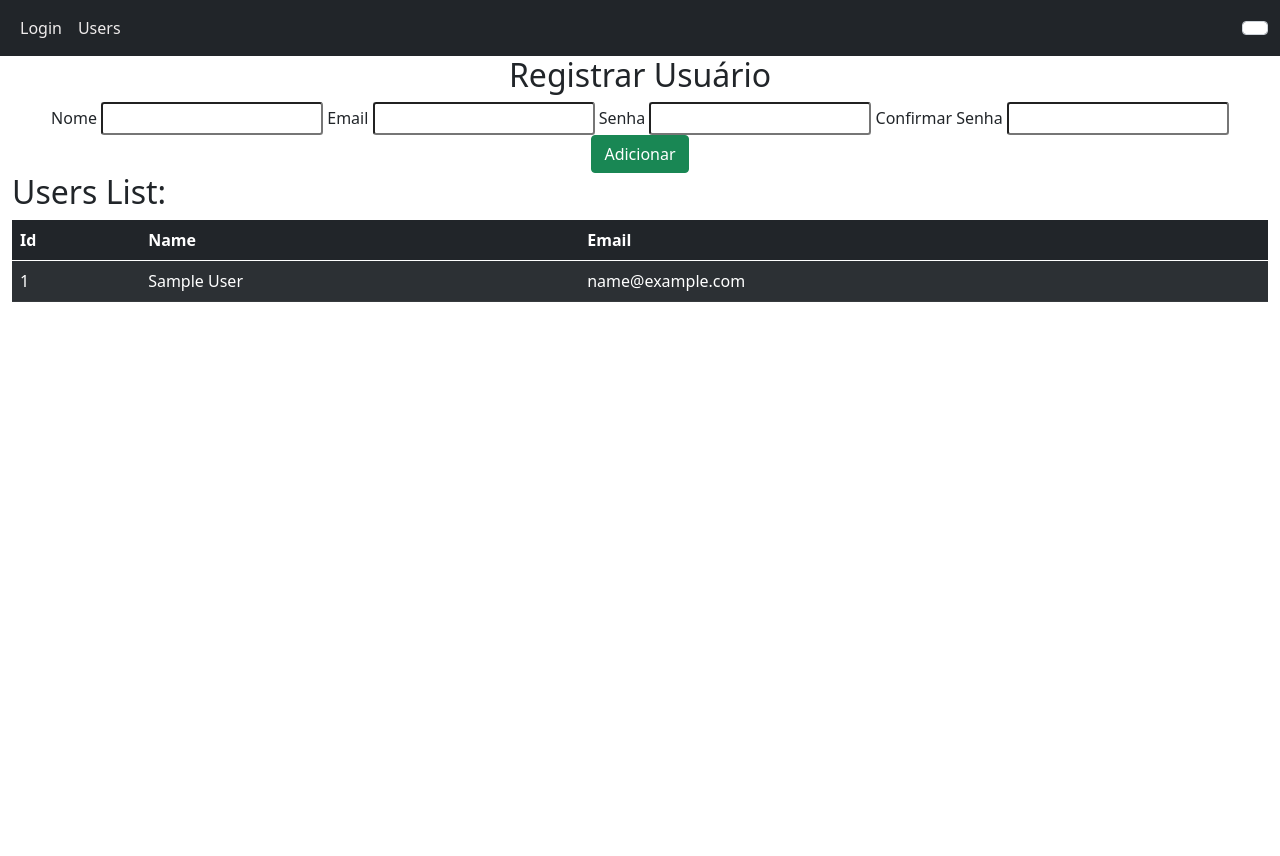
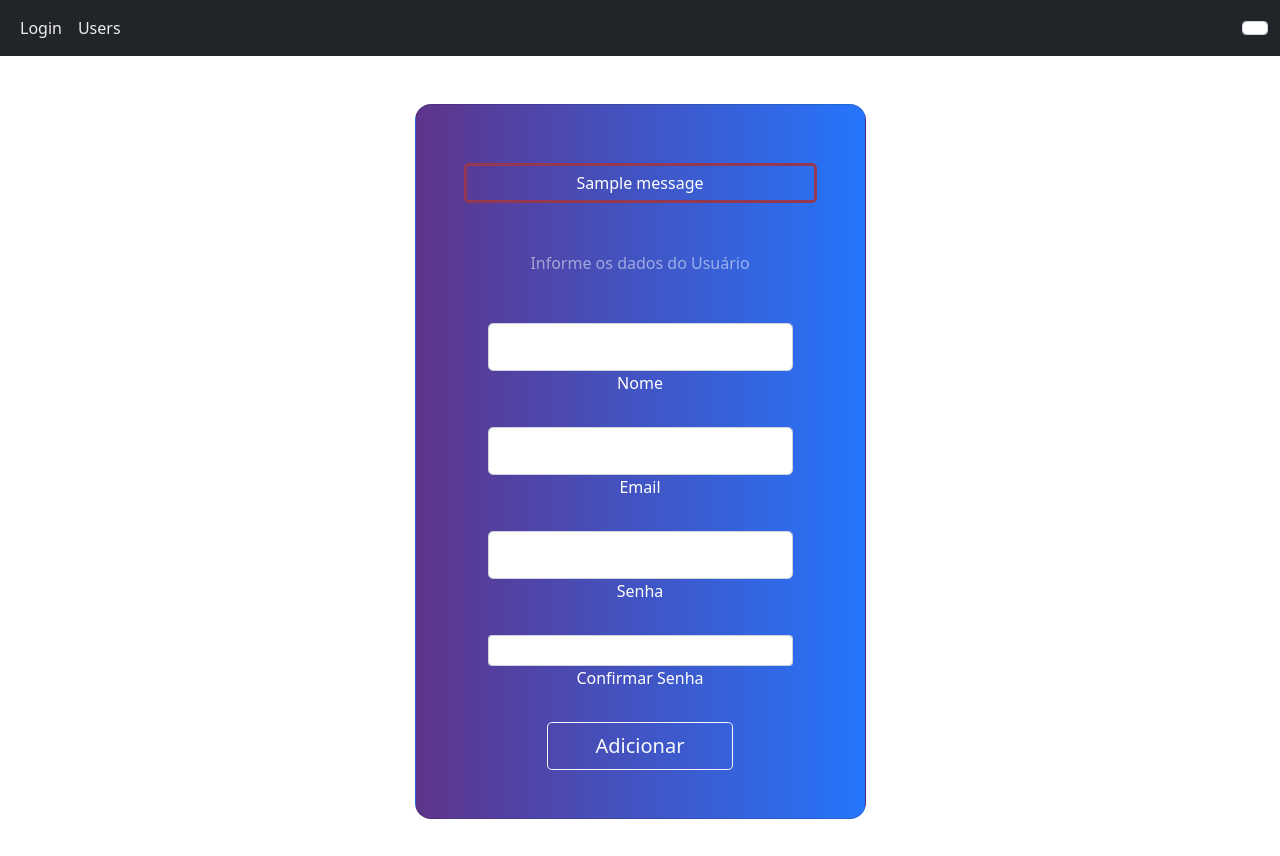
Before and after one commit to EudesAlves/StockControl, a Django app: page /register/ in a window 1280 px wide. Before the commit the page ends 302 px from the top, so only its background shows below. Run offline with Django 5.2, Linux system fonts and the light colour scheme; tables that the repository leaves empty hold one stand-in row (values such as "Sample post"); one stand-in notice (Sample message) is shown.

Commit message:
Criado Mensagens de erro para Login. Criado Validação e mensagens para Registro de Usuário.

```diff
--- a/app_login/templates/users/base.html
+++ b/app_login/templates/users/base.html
@@ -1,3 +1,4 @@
+{% load static %}
 <!doctype html>
 <html lang="en">
   <head>
@@ -7,6 +8,8 @@
 
     <!-- Bootstrap CSS -->
     <link href="https://cdn.jsdelivr.net/npm/bootstrap@5.0.2/dist/css/bootstrap.min.css" rel="stylesheet" integrity="sha384-EVSTQN3/azprG1Anm3QDgpJLIm9Nao0Yz1ztcQTwFspd3yD65VohhpuuCOmLASjC" crossorigin="anonymous">
+    <link href="{% static 'css/login.css' %}" rel="stylesheet" type="text/css" />
+    <link href="{% static 'css/util.css' %}" rel="stylesheet" type="text/css" />
 
     <title>Registre</title>
   </head>
--- a/app_login/templates/users/register.html
+++ b/app_login/templates/users/register.html
@@ -1,36 +1,50 @@
 {% extends 'users/base.html' %}
 {% block content %}
-<div class="container-fluid"></div>
+<section class="vh-100">
+    <div class="container py-5 h-100">
+      <div class="row d-flex justify-content-center align-items-center h-100">
+        <div class="col-12 col-md-8 col-lg-6 col-xl-5">
+          <div class="card bg-dark gradient-custom text-white" style="border-radius: 1rem;">
+            <div class="card-body p-5 text-center">
+                <div class="mb-5">
+                    {% for message in messages %}
+                    <span class="message_error" role="alert">{{message}}</span>
+                    {% endfor %}
+                  </div>
+
+                  <div class="container-fluid">
                     <form action="{% url 'register' %}" method="POST">
                         {% csrf_token %}
-        <div style="text-align: center;" class="container-fluid">
-            <h2>Registrar Usuário</h2>
-            Nome <input name="user_name" class="form-control-sm" type="text">
-            Email <input name="user_email" class="form-control-sm" type="text">
-            Senha <input name="login_password" class="form-control-sm" type="password">
-            Confirmar Senha <input name="login_password_confirm" class="form-control-sm" type="password">
-            <button class="btn btn-success form-control-sm">Adicionar</button>
+                        <p class="text-white-50 mb-5">Informe os dados do Usuário</p>
+
+                        <div data-mdb-input-init class="form-outline form-white mb-4">
+                            <input name="user_name" type="text" id="typeNameX" class="form-control form-control-lg" />
+                            <label class="form-label" for="typeEmailX">Nome</label>
                         </div>
+
+                        <div data-mdb-input-init class="form-outline form-white mb-4">
+                            <input name="user_email" type="email" id="typeEmailX" class="form-control form-control-lg" />
+                            <label class="form-label" for="typeEmailX">Email</label>
+                        </div>
+
+                        <div data-mdb-input-init class="form-outline form-white mb-4">
+                            <input name="login_password" type="password" id="typePasswordX" class="form-control form-control-lg" />
+                            <label class="form-label" for="typeEmailX">Senha</label>
+                        </div>
+
+                        <div data-mdb-input-init class="form-outline form-white mb-4">
+                            <input name="login_password_confirm" type="password" id="typePasswordConfirmX" class="form-control form-control-sm" />
+                            <label class="form-label" for="typeEmailX">Confirmar Senha</label>
+                        </div>
+
+                        <button data-mdb-button-init data-mdb-ripple-init class="btn btn-outline-light btn-lg px-5" type="submit">Adicionar</button>
                     </form>
                 </div>
 
-<div class="container-fluid">
-    <h2>Users List:</h2>
-    <table class="table table-dark table-hover table-striped">
-        <thead>
-            <th>Id</th>
-            <th>Name</th>
-            <th>Email</th>
-        </thead>
-        <tbody>
-            {% for user in users %}
-            <tr class="table-active">
-                <td>{{user.id}}</td>
-                <td>{{user.name}}</td>
-                <td>{{user.email}}</td>
-            </tr>
-            {% endfor %}
-        </tbody>
-        </table>
             </div>
+          </div>
+        </div>
+      </div>
+    </div>
+</section>
 {% endblock %}
--- a/app_login/views/view_user.py
+++ b/app_login/views/view_user.py
@@ -2,7 +2,9 @@
 from app_login.models import User
 from app_login.models import Login
 from app_login.util import LoginUtil
+from app_login.util import MessageAlert
 from app_login.util.LoginUtil import *
+from app_login.util.MessageAlert import *
 
 def home(request):
     users = {
@@ -12,16 +14,32 @@
     return render(request, 'users/home.html', users)
 
 def register(request):
+    message = MessageAlert()
     if request.method == 'POST':
         user_name = request.POST.get('user_name')
         user_email = request.POST.get('user_email')
         login_password = request.POST.get('login_password')
         login_password_confirm = request.POST.get('login_password_confirm')
 
+        if not user_name or not user_email or not login_password or not login_password_confirm:
+            error_text = "Todos os campos devem ser preenchidos"
+            message.add(error_text)
+            return render(request, 'users/register.html', {'messages' : message.messages})
+
+        query_set = User.objects.filter(email=user_email)
+        if query_set:
+            error_text = "Email já cadastrado no Sistema"
+            message.add(error_text)
+            return render(request, 'users/register.html', {'messages' : message.messages})
+
+        if login_password != login_password_confirm:
+            error_text = "Campos Senha e Confirmar Senha devem ser iguais"
+            message.add(error_text)
+            return render(request, 'users/register.html', {'messages' : message.messages})
+
         if user_name and user_email and login_password and login_password_confirm:
+            login = Login()
             user = User()
-            login = Login()
-
             random_hash = LoginUtil.generate_random_hash()
             login.email = user_email
             login.random_hash = random_hash
@@ -34,13 +52,9 @@
             user.login_id = login_id
             user.save()
 
-    # Get registered users
-    users = {
-        'users': User.objects.all()
-    }
 
     # Return data to page
-    return render(request, 'users/register.html', users)
+    return render(request, 'users/register.html')
 
 def update(request, id):
     if request.method == 'GET':
--- /dev/null
+++ b/static/css/util.css
@@ -0,0 +1,8 @@
+.message_error {
+    display: block;
+    margin: 10px 0px 10px 0px;
+    padding: 5px;
+    border: 3px solid;
+    border-radius: 5px;
+    border-color: rgb(149, 56, 81);
+}
```
Also changed, not shown: app_login/templates/login/index.html (+8 -6 lines), app_login/templates/users/home.html (+4 -4 lines), app_login/views/view_login.py (+11 -10 lines). Lines whose indentation alone changed are shown as unchanged.
